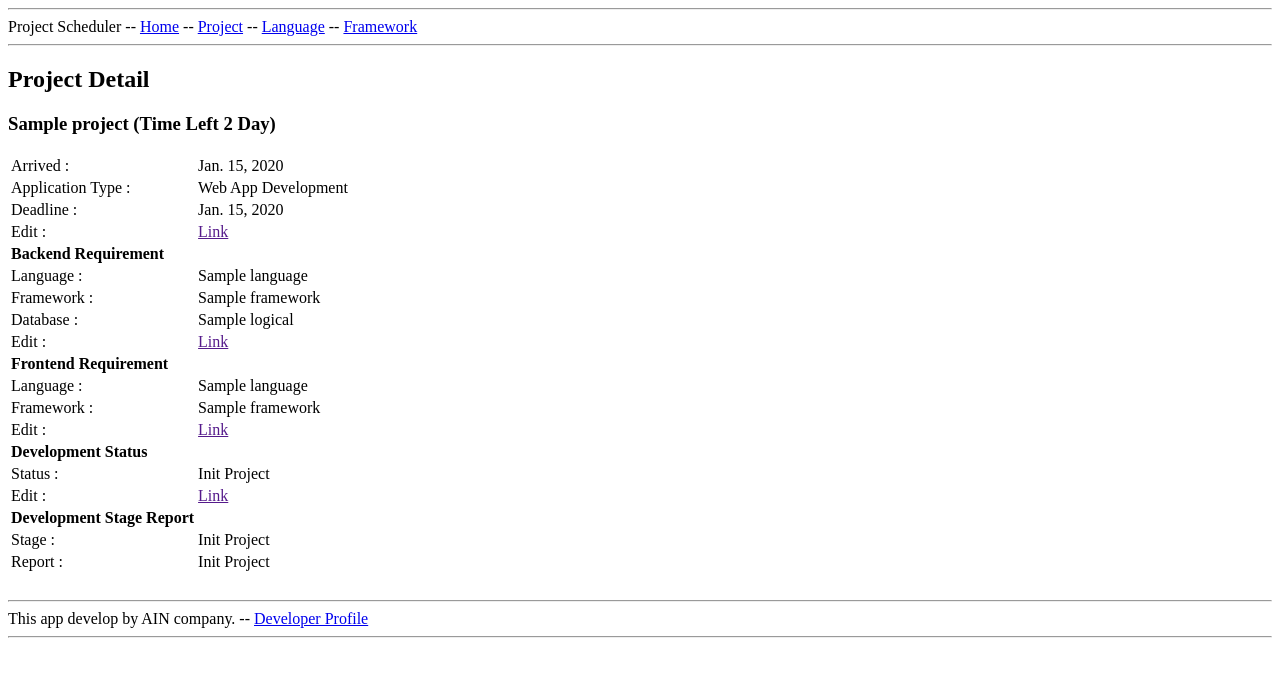
After one commit to dev-nislam2020/Project-Scheduler, a Django app: page /project-scheduler/project/1/detail/ in a window 1280 px wide. The commit adds this page. Shown: the top 677 px of the page. Run offline with Django 3.2, Linux system fonts and the light colour scheme; tables that the repository leaves empty hold one stand-in row (values such as "Sample post").

Commit message:
add detail.html file create project detailview and url

```diff
--- a/src/pro_sch/templates/pro_sch/base/report.html
+++ b/src/pro_sch/templates/pro_sch/base/report.html
@@ -11,10 +11,10 @@
   <tr>
     <td colspan="1">{{ forloop.counter }} :</td>
     <td colspan="2">{{object.create_at}}</td>
-    <td colspan="5"><a href="#">{{object.project.name}}</a></td>
+    <td colspan="5"><a href="{% url 'project-detail' object.pk %}">{{object.project.name}}</a></td>
     <td colspan="2">{{object.project.get_app_type_display}}</td>
     <td colspan="2">{{object.project.deadline}}</td>
-    <td colspan="2"><a href="{% url 'status-update' object.pk %}">{{object.stage_development}}</td>
+    <td colspan="2"><a href="{% url 'status-update' object.pk %}">{{object.stage_development}}</a></td>
   </tr>
   {% endfor %}
 </table>
--- /dev/null
+++ b/src/pro_sch/templates/pro_sch/detail.html
@@ -0,0 +1,94 @@
+{% extends 'pro_sch/base/base.html' %}
+
+{% block title %}Detail{% endblock title %}
+
+{% block content %}
+<h2>{{page_name}}</h2>
+<h3>{{object.name}} (Time Left 2 Day)</h3>
+<table>
+  <tr>
+    <td>Arrived :</td>
+    <td>{{object.create_at}}</td>
+  </tr>
+  <tr>
+    <td>Application Type :</td>
+    <td>{{object.get_app_type_display}}</td>
+  </tr>
+  <tr>
+    <td>Deadline :</td>
+    <td>{{object.deadline}}</td>
+  </tr>
+  <tr>
+    <td>Edit :</td>
+    <td><a href="">Link</a></td>
+  </tr>
+  <tr>
+    <td><b>Backend Requirement</b></td>
+  </tr>
+  <tr>
+    <td>Language :</td>
+    <td>{% for language in logical_language_list %}
+    {{language.name}}
+    {% endfor %}
+    </td>
+  </tr>
+  <tr>
+    <td>Framework :</td>
+    <td>{% for framework in logical_framework_list %}
+    {{framework.name}}
+    {% endfor %}
+    </td>
+  </tr>
+  <tr>
+    <td>Database :</td>
+    <td>{{logical.db_name}}</td>
+  </tr>
+  <tr>
+    <td>Edit :</td>
+    <td><a href="">Link</a></td>
+  </tr>
+  <tr>
+    <td><b>Frontend Requirement</b></td>
+  </tr>
+  <tr>
+    <td>Language :</td>
+    <td>{% for language in interface_language_list %}
+    {{language.name}}
+    {% endfor %}
+    </td>
+  </tr>
+  <tr>
+    <td>Framework :</td>
+    <td>{% for framework in interface_framework_list %}
+    {{framework.name}}
+    {% endfor %}
+    </td>
+  </tr>
+  <tr>
+    <td>Edit :</td>
+    <td><a href="">Link</a></td>
+  </tr>
+  <tr>
+    <td><b>Development Status</b></td>
+  </tr>
+  <tr>
+    <td>Status :</td>
+    <td>{{status.stage_development}}</td>
+  </tr>
+  <tr>
+    <td>Edit :</td>
+    <td><a href="">Link</a></td>
+  </tr>
+  <tr>
+    <td><b>Development Stage Report</b></td>
+  </tr>
+  <tr>
+    <td>Stage :</td>
+    <td>{{status.stage_development}}</td>
+  </tr>
+  <tr>
+    <td>Report :</td>
+    <td>{{status.stage_development}}</td>
+  </tr>
+</table>
+{% endblock content %}
--- a/src/pro_sch/urls.py
+++ b/src/pro_sch/urls.py
@@ -5,10 +5,11 @@ from pro_sch.views import (FeatureCreateView, FrameworkCreateView,
                            InterfaceCreateView, LanguageCreateView,
                            LanguageListView, LanguageUpdateView,
                            LogicalCreateView, ProjectCreateView,
-                           StatusUpdateView)
+                           ProjectDetailView, StatusUpdateView)
 
 urlpatterns = [
     path('project/create/', ProjectCreateView.as_view(), name='project-create'),
+    path('project/<int:pk>/detail/', ProjectDetailView.as_view(), name='project-detail'),
 
     path('language/create/', LanguageCreateView.as_view(), name='language-create'),
     path('language/list/', LanguageListView.as_view(), name='language-list'),
--- a/src/pro_sch/views.py
+++ b/src/pro_sch/views.py
@@ -4,7 +4,8 @@ from django.views.generic.edit import CreateView, DeleteView, UpdateView
 
 from pro_sch.forms import (FeatureForm, FrameworkForm, InterfaceForm,
                            LanguageForm, LogicalForm, ProjectForm, StatusForm)
-from pro_sch.models import Framework, Language, Project, Status
+from pro_sch.models import (Framework, Interface, Language, Logical, Project,
+                            Status)
 
 
 # Create your views here.
@@ -45,6 +46,34 @@ class ProjectCreateView(CreateView):
     def get_success_url(self):
         project = Project.objects.order_by('-pk')[0]
         return reverse('backend-create', kwargs={'pk': project.pk})
+
+class ProjectDetailView(DetailView):
+    queryset = Project.objects.all()
+    template_name = "pro_sch/detail.html"
+
+    def get_context_data(self, **kwargs):
+        # Call the base implementation first to get a context
+        context = super(ProjectDetailView, self).get_context_data(**kwargs)
+        # Add in a QuerySet of all the books
+        context['page_name'] = "Project Detail"
+        project = context['object']
+
+        logical = Logical.objects.filter(project=project).first()
+        context['logical_language_list'] = logical.language.all()
+        context['logical_framework_list'] = logical.framework.all()
+        context['logical'] = logical
+        # print(logical.language.all())
+
+        interface = Interface.objects.filter(project=project).first()
+        context['interface_language_list'] = interface.language.all()
+        context['interface_framework_list'] = interface.framework.all()
+        context['interface'] = interface
+
+        status = Status.objects.filter(project=project).first()
+        context['status'] = status
+
+        return context
+
 
 class LanguageCreateView(CreateView):
     form_class = LanguageForm
```
